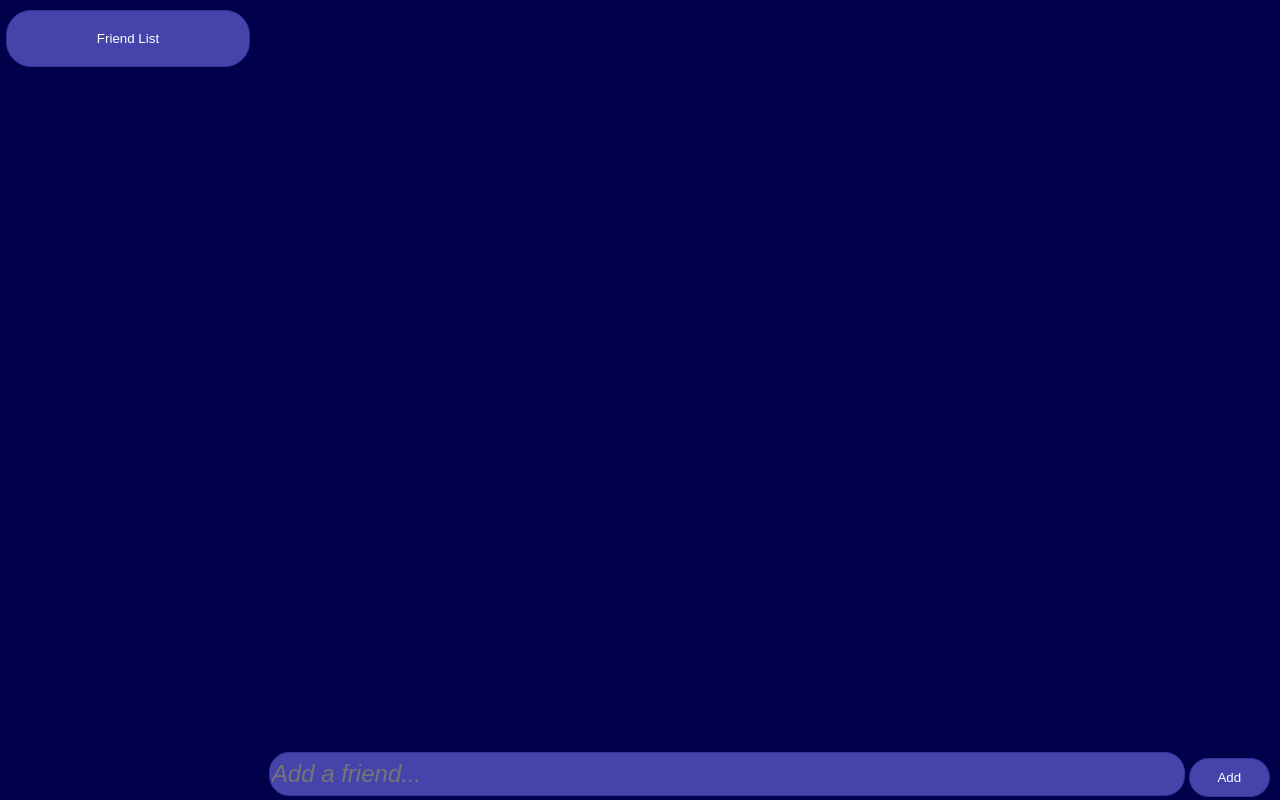
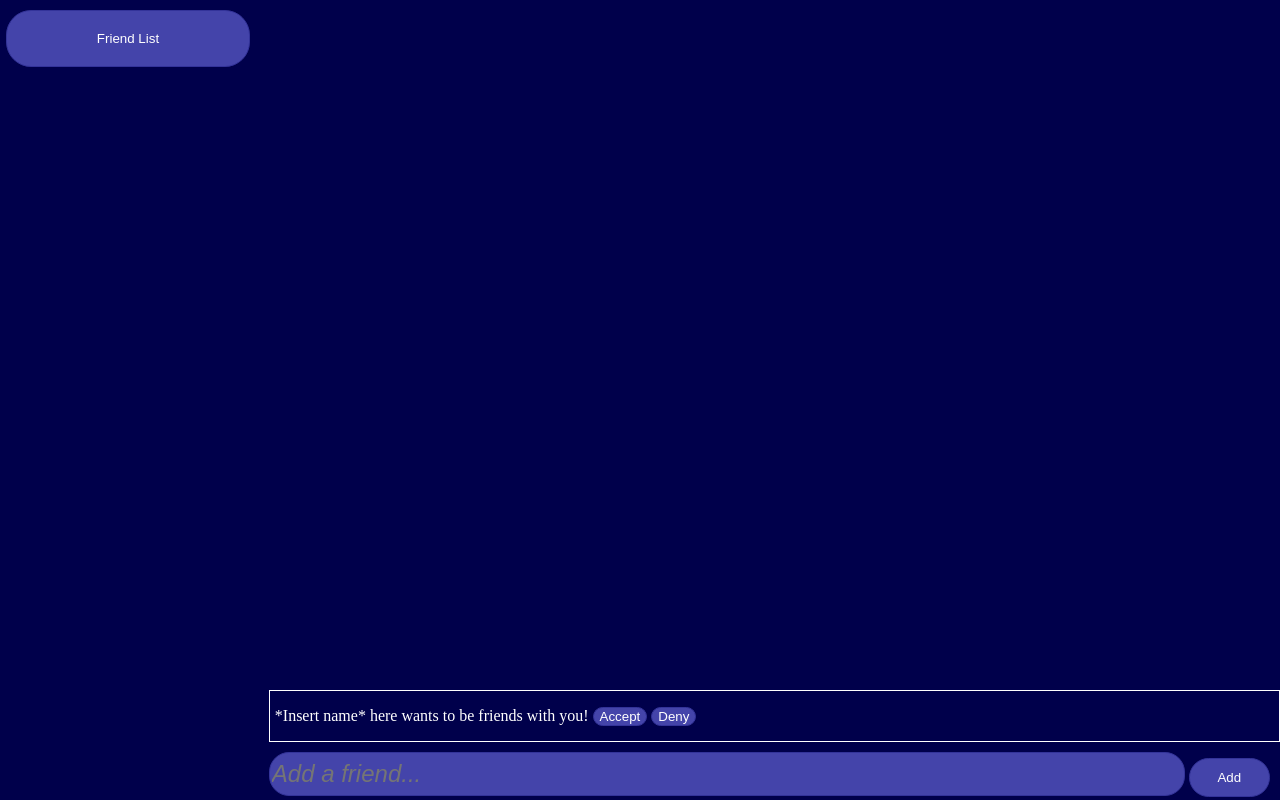
Before and after one commit to MM4096/Chat-Central, a plain HTML site: page chat.html in a window 1280 px wide. Drawn offline with nearby package versions, Linux system fonts and the light colour scheme; no server answers.

Commit message:
started doing friend requests

```diff
--- a/chat.html
+++ b/chat.html
@@ -16,7 +16,11 @@
     <div class="chat" id="chat">
         <button id="back" onclick="Back()">Back</button>
         <div class="messageBox">
-
+            <div class="request">
+                <p>*Insert name* here wants to be friends with you!</p>
+                <button onclick="Test(1)">Accept</button>
+                <button onclick="">Deny</button>
+            </div>
         </div>
         <input id="message" placeholder="Add a friend..." autocomplete="off">
         <button onclick="AddFriend()" id="chatButton">Add</button>
--- a/scripts/chatData.js
+++ b/scripts/chatData.js
@@ -36,6 +36,13 @@ $(document).ready(function () {
 
 const LoadEventHandlers = async () => {
 	const result = await GetChats();
+	const result2 = await GetRequests();
+}
+
+function GetRequests() {
+	get(child(dbRef, "/requests/")).then((snapshot) => {
+		console.log(snapshot.val());
+	})
 }
 
 function GetChats() {
@@ -150,11 +157,12 @@ function AddFriend() {
 					success = true;
 				}
 				else {
-					set(ref(db, "requests/" + user.uid + "/friends/" + childSnapshot.key)).then(() => {
-
+					set(ref(db, "requests/" + friendName), {
+						from: selfUsername,
+					}).then(() => {
+						window.alert("Friend request sent!");
 					});
 					success = true;
-					window.alert("Friend request sent!");
 				}
 			}
 		});
--- a/stylesheets/style.css
+++ b/stylesheets/style.css
@@ -139,6 +139,21 @@ a:hover {
 
 .message:hover {
     background-color: #11115b;
+}
+
+.request {
+    border: 1px solid #ffffff;
+    padding-left: 5px;
+    margin-bottom: 10px;
+    color: #ffffff;
+}
+
+.request:hover {
+    background-color: #11115b;
+}
+
+.request > * {
+    display: inline-block;
 }
 
 /* Making inputs italics for different browsers */
```
